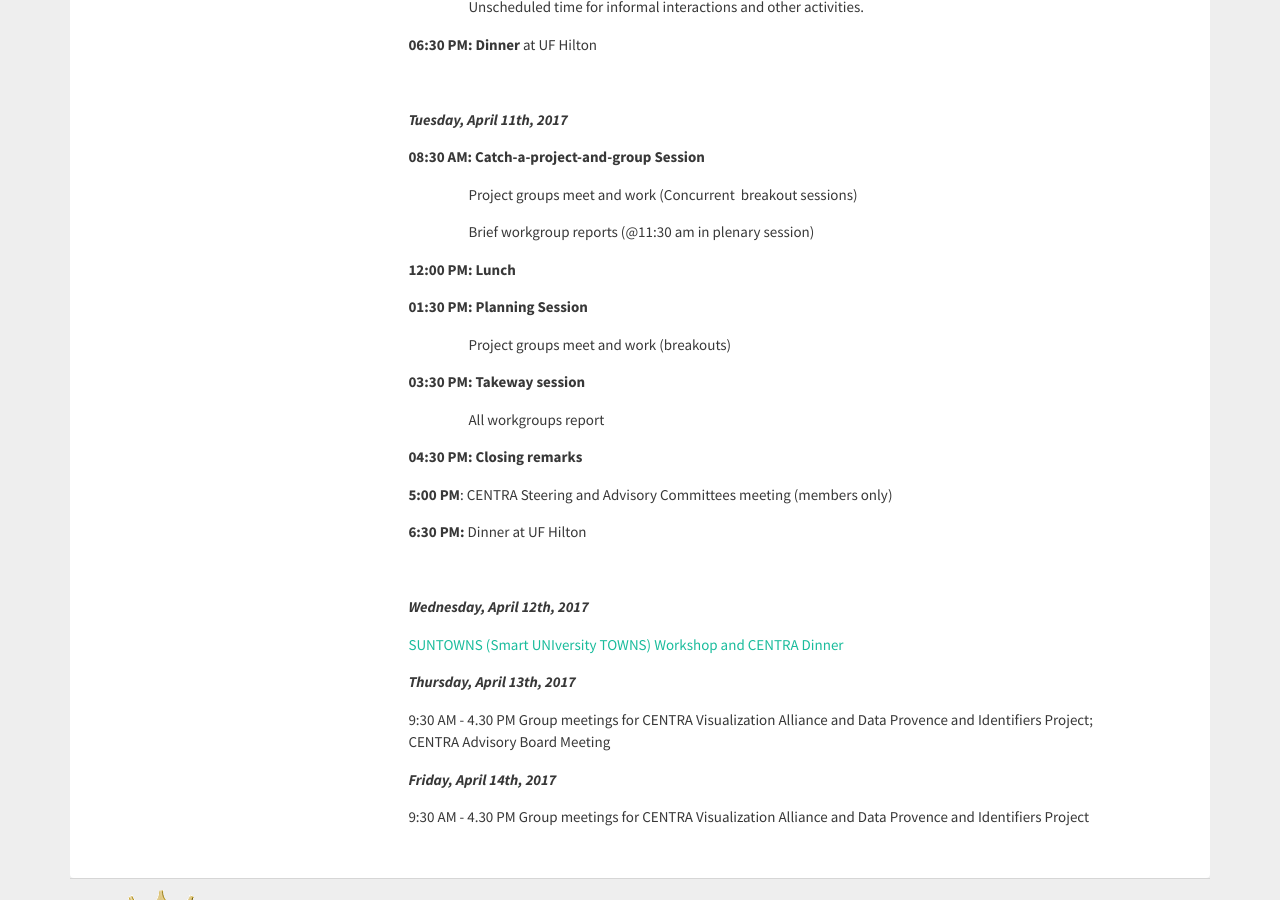
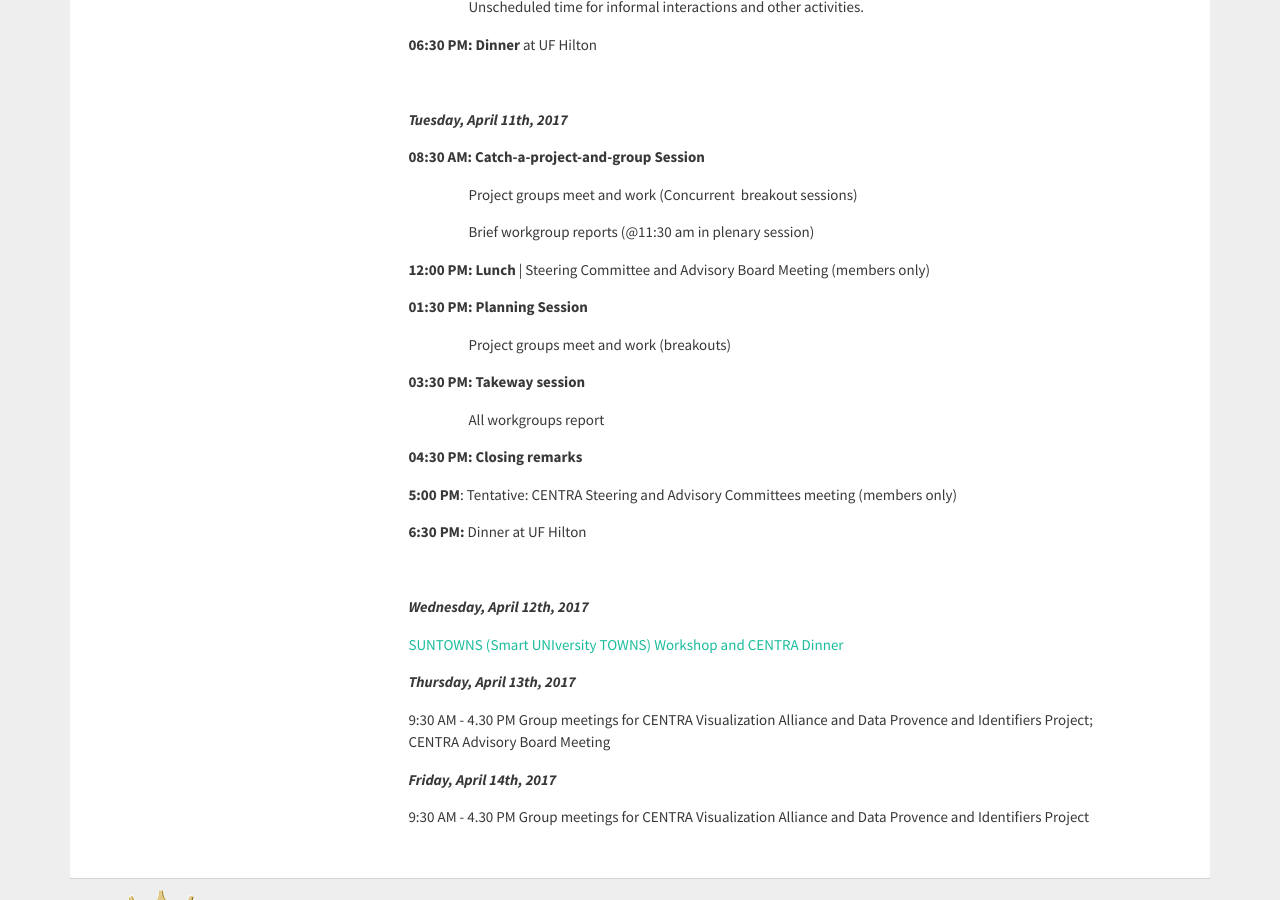
Before and after one commit to hmchou56/centra8, a Jekyll site: the page built from centra2/program.md, in a window 1280 px wide and 900 px high, scrolled down 1353 px. Built offline with Jekyll 4.4.1, drawn with Linux system fonts in a browser that asks for light colours; nearby versions of some CDN libraries.

Commit message:
updated 4/11 lunch SC mtg

```diff
--- a/centra2/program.md
+++ b/centra2/program.md
@@ -40,13 +40,13 @@ hide: true
 <p style="padding-left: 270px;"><strong>08:30 AM: Catch-a-project-and-group Session </strong></p>
 <p style="padding-left: 330px;"><span style="font-weight: 400;">Project groups meet and work (Concurrent &nbsp;breakout sessions)</span></p>
 <p style="padding-left: 330px;"><span style="font-weight: 400;">Brief workgroup reports (@11:30 am in plenary session)</span></p>
-<p style="padding-left: 270px;"><strong>12:00 PM: Lunch</strong></p>
+<p style="padding-left: 270px;"><strong>12:00 PM: Lunch</strong> | Steering Committee and Advisory Board Meeting (members only)</p>
 <p style="padding-left: 270px;"><strong>01:30 PM: Planning Session </strong></p>
 <p style="padding-left: 330px;"><span style="font-weight: 400;">Project groups meet and work (breakouts)</span></p>
 <p style="padding-left: 270px;"><strong>03:30 PM: Takeway session</strong></p>
 <p style="padding-left: 330px;"><span style="font-weight: 400;">All workgroups report</span></p>
 <p style="padding-left: 270px;"><strong>04:30 PM: Closing remarks</strong></p>
-<p style="padding-left: 270px;"><strong>5:00</strong> <strong>PM</strong><span style="font-weight: 400;">: CENTRA Steering and Advisory Committees meeting (members only)</span></p>
+<p style="padding-left: 270px;"><strong>5:00</strong> <strong>PM</strong><span style="font-weight: 400;">: Tentative: CENTRA Steering and Advisory Committees meeting (members only)</span></p>
 <p style="padding-left: 270px;"><strong>6:30 PM:</strong><span style="font-weight: 400;"> Dinner at UF Hilton</span></p>
 <p style="padding-left: 270px;">&nbsp;</p>
 
```
